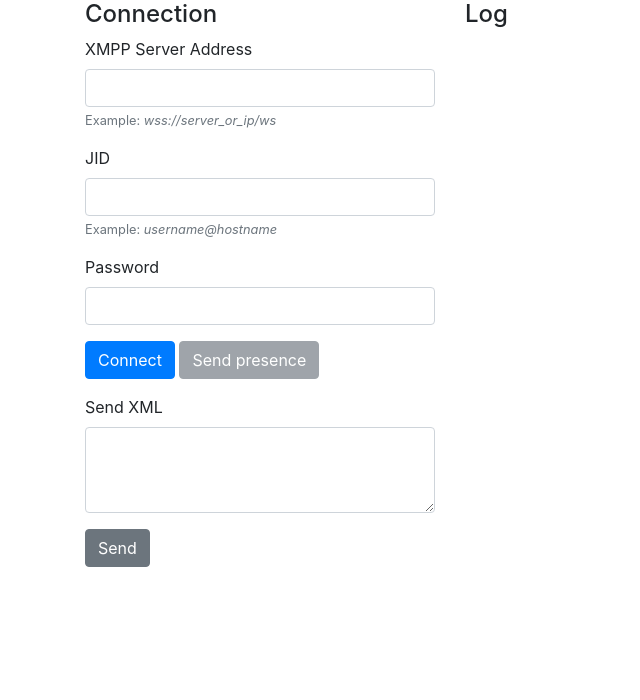
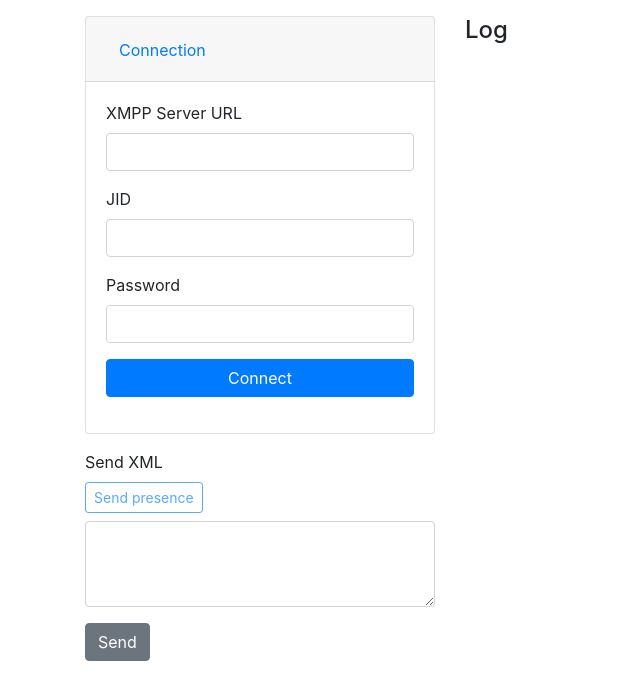
Before and after one commit to mandayugana/xmpp-tester, a plain HTML site: page src/index.html in a window 1280 px wide. Shown: the whole page, without its empty margins (0-640 px from the left). Drawn offline with nearby package versions, Linux system fonts and the light colour scheme.

Commit message:
Update UI.

```diff
--- a/src/index.html
+++ b/src/index.html
@@ -7,6 +7,7 @@
         <link href="https://stackpath.bootstrapcdn.com/bootstrap/4.5.0/css/bootstrap.min.css" rel="stylesheet" integrity="sha384-9aIt2nRpC12Uk9gS9baDl411NQApFmC26EwAOH8WgZl5MYYxFfc+NcPb1dKGj7Sk" crossorigin="anonymous">
         <link rel="stylesheet" href="https://cdn.jsdelivr.net/npm/prismjs@1.20.0/themes/prism.css" integrity="sha256-LArq5Cddn4QETLgVbBZppSkBLJbL1dhacPVQF/EPH00=" crossorigin="anonymous">
         <script src="https://code.jquery.com/jquery-3.5.1.min.js" integrity="sha256-9/aliU8dGd2tb6OSsuzixeV4y/faTqgFtohetphbbj0=" crossorigin="anonymous"></script>
+        <script src="https://stackpath.bootstrapcdn.com/bootstrap/4.5.0/js/bootstrap.min.js" integrity="sha384-OgVRvuATP1z7JjHLkuOU7Xw704+h835Lr+6QL9UvYjZE3Ipu6Tp75j7Bh/kR0JKI" crossorigin="anonymous"></script>
         <script src="https://cdn.jsdelivr.net/npm/strophe.js@1.3.6/dist/strophe.umd.min.js" integrity="sha256-fqchxMtdX1EwITRWKzfcYMLTZgUZrlO4BOFd+ouzuv4=" crossorigin="anonymous"></script>
         <script src="https://cdn.jsdelivr.net/npm/xml-formatter@2.1.0/dist/browser/xml-formatter.js" integrity="sha256-SipCPD+aXhTCYRdt92Bx6qfxsUgGX/Hdqjg+xqsfzK8=" crossorigin="anonymous"></script>
         <script src="https://cdn.jsdelivr.net/npm/prismjs@1.20.0/prism.js" integrity="sha256-ooBCsFqD8/ih41/S1sKjWdtTyGWUuetgVvUWRF1CbN0=" crossorigin="anonymous"></script>
@@ -16,44 +17,66 @@
         <div class="container">
             <div class="row">
                 <div class="col-sm-6 col-lg-4">
-                    <div class="sticky-top">
-                        <h4>Connection</h4>
+                    <div class="sticky-top py-3">
+                        <div class="accordion" id="xmpp-connection-form-wrapper">
+                            <div class="card">
+                                <div class="card-header" id="headingOne">
+                                    <h2 class="mb-0">
+                                        <button class="btn btn-link" type="button" data-toggle="collapse" data-target="#xmpp-connection-form" aria-expanded="true" aria-controls="xmpp-connection-form">
+                                            Connection
+                                        </button>
+                                    </h2>
+                                </div>
+
+                                <div id="xmpp-connection-form" class="collapse show" aria-labelledby="headingOne" data-parent="#xmpp-connection-form-wrapper">
+                                    <div class="card-body">
                                         <form>
                                             <div class="form">
                                                 <div class="form-group">
-                                    <label for="server">XMPP Server Address</label>
+                                                    <label for="server">XMPP Server URL</label>
                                                     <input id="xmpp-server" type="text" class="form-control" id="server">
-                                    <small class="form-text text-muted">Example: <em>wss://server_or_ip/ws</em></small>
+                                                    <!-- <small class="form-text text-muted">Example: <em>wss://server_or_ip/ws</em></small> -->
                                                 </div>
                                                 <div class="form-group">
                                                     <label for="jid">JID</label>
                                                     <input type="text" class="form-control" id="jid">
-                                    <small class="form-text text-muted">Example: <em>username@hostname</em></small>
+                                                    <!-- <small class="form-text text-muted">Example: <em>username@hostname</em></small> -->
                                                 </div>
                                                 <div class="form-group">
                                                     <label for="password">Password</label>
                                                     <input type="password" class="form-control" id="password">
                                                 </div>
                                                 <div class="form-group">
-                                    <button id="xmpp-connection" type="submit" class="btn btn-primary">Connect</button>
-                                    <button id="send-presence" type="submit" class="btn btn-secondary" disabled>Send presence</button>
+                                                    <button id="xmpp-connection" type="submit" class="btn btn-primary btn-block">Connect</button>
                                                 </div>
+                                            </div>
+                                        </form>
+                                    </div>
+                                </div>
+                            </div>
+                        </div>
+
+                        <form class="form mt-3" id="xml-send-form">
                             <div class="form-group">
                                 <label for="send">Send XML</label>
+                                <div class="mb-2">
+                                    <button id="send-presence" type="submit" class="btn btn-sm btn-outline btn-outline-primary" disabled>Send presence</button>
+                                </div>
                                 <textarea id="xml" class="form-control" rows="3"></textarea>
                             </div>
                             <div class="form-group">
                                 <button id="send-xml" type="submit" class="btn btn-secondary">Send</button>
                             </div>
-                            </div>
                         </form>
                     </div>
                 </div>
                 <div class="col-sm-6 col-lg-8">
+                    <div class="my-3">
                         <h4>Log</h4>
                         <div id="log"></div>
                     </div>
                 </div>
             </div>
+        </div>
     </body>
 </html>
--- a/src/js/strophe.js
+++ b/src/js/strophe.js
@@ -70,6 +70,8 @@ function connected()
     $('button#xmpp-connection').text('Disconnect');
     $('button#send-presence').prop('disabled', false);
     $('button#send-xml').prop('disabled', false);
+    // collapse connection form
+    $('#xmpp-connection-form').collapse('hide');
 }
 
 function disconnected()
@@ -77,6 +79,8 @@ function disconnected()
     $('button#xmpp-connection').text('Connect');
     $('button#send-presence').prop('disabled', true);
     $('button#send-xml').prop('disabled', true);
+    // expand connection form
+    $('#xmpp-connection-form').collapse('show');
 }
 
 function onConnect(status)
```
Lines whose indentation alone changed are shown as unchanged.
